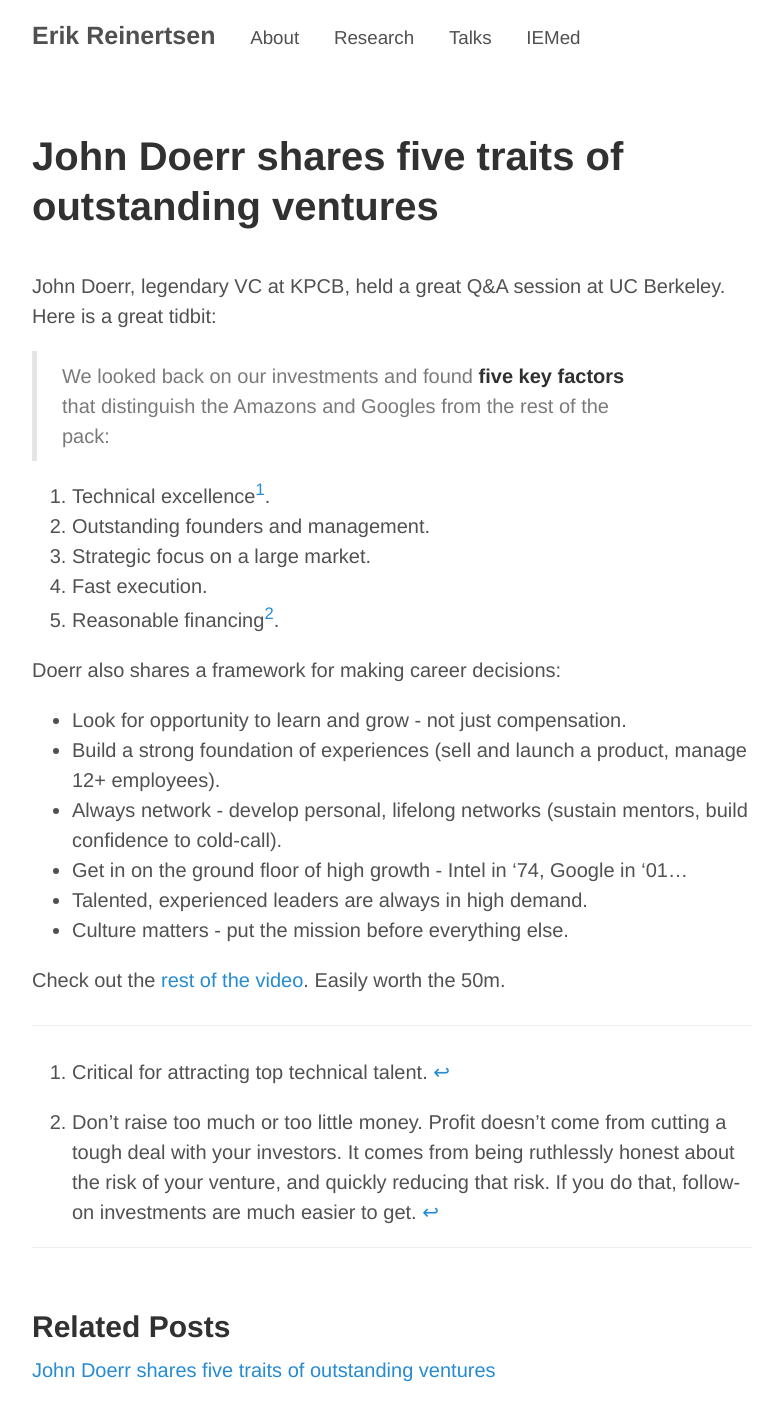
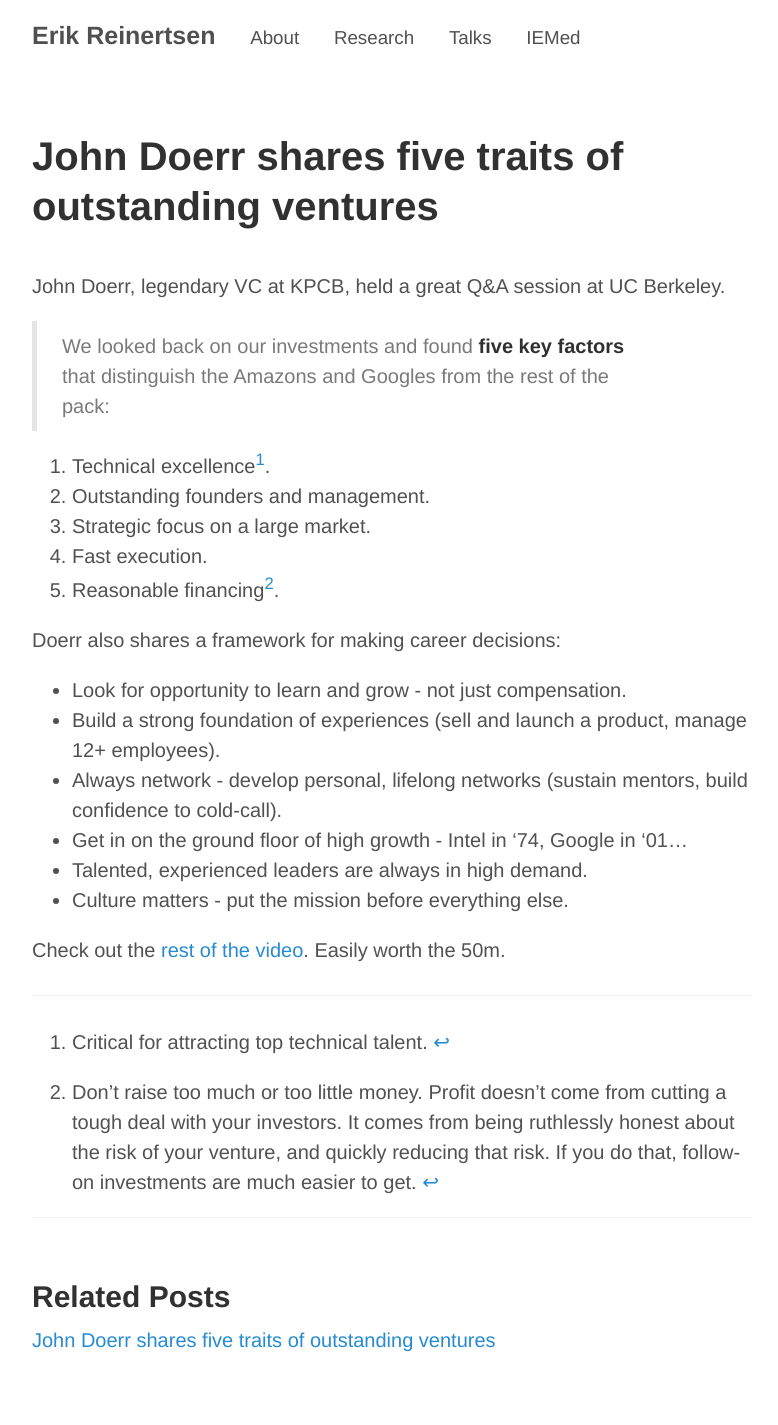
Before and after one commit to erikr/erikr.github.io, a Jekyll site: the page built from _posts/2015-08-12-five-traits-of-outstanding-ventures.md, in a window 1280 px wide. Shown: the whole page, without its empty margins (248-1026 px from the left). Built offline with Jekyll 4.4.1, drawn with Linux system fonts in a browser that asks for light colours; nearby versions of some CDN libraries; after the commit the page ends 1395 px from its top, so only the background shows below that.

Commit message:
revised wording of Doerr post

```diff
--- a/_posts/2015-08-12-five-traits-of-outstanding-ventures.md
+++ b/_posts/2015-08-12-five-traits-of-outstanding-ventures.md
@@ -4,7 +4,7 @@
 tags: tech,startups
 ---
 
-John Doerr, legendary VC at KPCB, held a great Q&A session at UC Berkeley. Here is a great tidbit:
+John Doerr, legendary VC at KPCB, held a great Q&A session at UC Berkeley.
 
 > We looked back on our investments and found **five key factors** that distinguish the Amazons and Googles from the rest of the pack:
 
```
